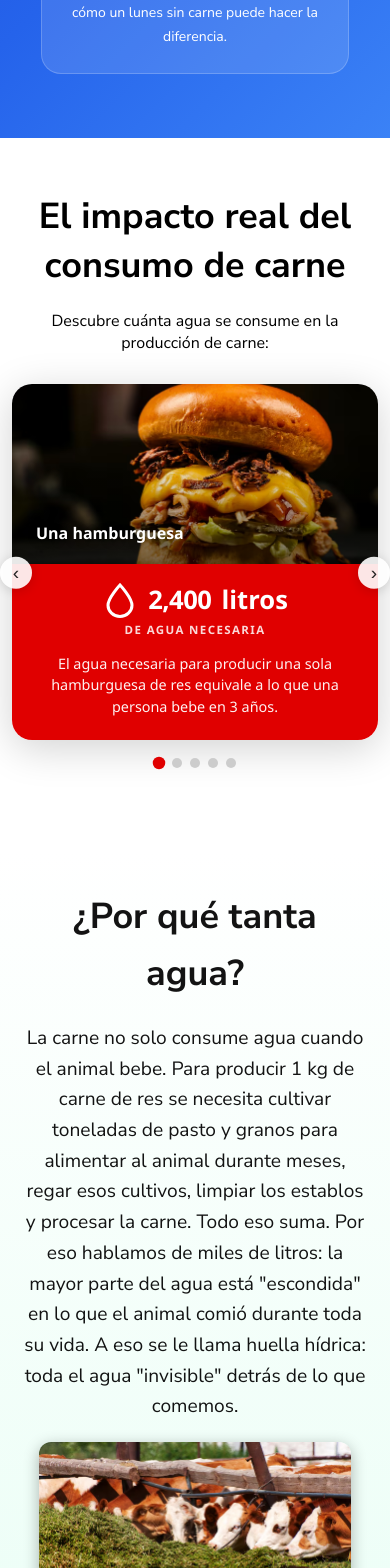
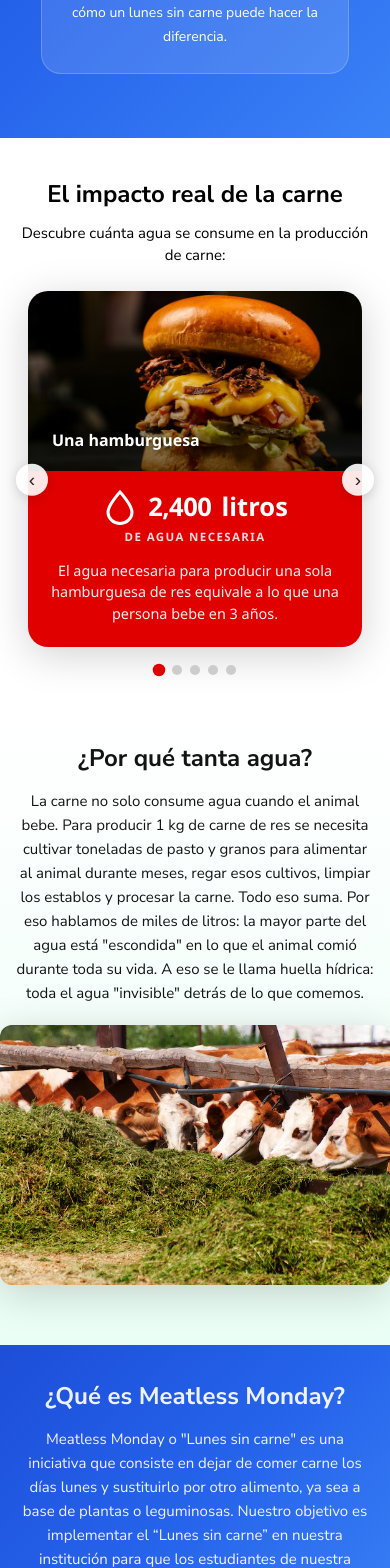
Before and after one commit to angelarivass/meatless-monday, a React (Vite) app: page / in a window 390 px wide. Shown: the part 432-2000 px from the top of the page. Built offline with nearby package versions, Linux system fonts and the light colour scheme.

Commit message:
Responsiveness

```diff
--- a/src/sections/Consumo/Consumo.css
+++ b/src/sections/Consumo/Consumo.css
@@ -17,9 +17,7 @@ body {
     max-width: 800px;
     line-height: 1.6;
     opacity: 0.92;
-    max-width: 800px;
     margin: 0 auto;
-
 }
 
 .grid-consumo {
@@ -27,16 +25,18 @@ body {
 }
 
 .container-consumo p {
-    font-size: larger;
+    font-size: 16px;
 }
 
 .imagen {
   display: block;
+  width: 600px;
+  max-width: 100%;
   margin: 36px auto 0;
-  border-radius: 5%;
-  box-shadow: 0 4px 15px rgba(0, 0, 0, 0.3);
-  height: fit-content;
+  border-radius: 7%;
+  box-shadow: 0 8px 40px rgba(0, 0, 0, 0.18);
 }
+
 .imagen-container {
   display: flex;
   justify-content: center;
@@ -49,10 +49,27 @@ body {
     margin-bottom: 20px;
 }
 
-@media (max-width: 768px) {
+@media (max-width: 600px) {
+  .container-consumo {
+    padding: 24px 16px 0;
+  }
+
+  .title {
+    font-size: 24px;
+    margin-bottom: 12px;
+  }
+
+  .container-consumo p {
+    font-size: 15px;
+  }
+
   .imagen {
-    width: 80%;
+    width: 100%;
     border-radius: 12px;
     margin: 20px auto 0;
   }
+
+  .imagen-container {
+    padding-bottom: 60px;
+  }
 }
--- a/src/sections/Impact/Impact.css
+++ b/src/sections/Impact/Impact.css
@@ -30,8 +30,24 @@ body {
     margin-bottom: 32px;
 }
 
+
 @media (max-width: 600px) {
-    .title { font-size: 26px;}
-    .titles p { font-size: 16px; }
-    .titles { padding: 54px 24px 30px; }
+    .titles {
+        padding: 40px 16px 24px;
+    }
+
+    .title {
+        font-size: 24px;
+        margin-bottom: 12px;
+    }
+
+    .titles p {
+        font-size: 15px;
+        line-height: 1.5;
+    }
+
+    .grid {
+        margin-bottom: 20px;
+        padding: 0 16px;
+    }
 }
--- a/src/sections/Impact/Impact.tsx
+++ b/src/sections/Impact/Impact.tsx
@@ -44,7 +44,7 @@ const slides: CarouselSlide[] = [
     {
         image: cdmx,
         label: "México consume",
-        stat: "2,000,000",
+        stat: "2 mill.",
         statUnit: "de toneladas",
         statLabel: "de carne de res al año",
         description: "Eso equivale a 30.8 billones de litros de agua. Suficiente para abastecer a la Ciudad de México por más de 8 años.",
@@ -55,7 +55,7 @@ export default function Impact() {
     return (
         <div>
             <div className="titles">
-                <h1 className="title">El impacto real del consumo de carne</h1>
+                <h1 className="title">El impacto real de la carne</h1>
                 <p>Descubre cuánta agua se consume en la producción de carne:</p>
             </div>
 
--- a/src/sections/MeatlessMonday/MeatlessMonday.css
+++ b/src/sections/MeatlessMonday/MeatlessMonday.css
@@ -1,26 +1,21 @@
 .grid-meatless {
-    /* background: linear-gradient(180deg, #e9fef5 0%, #e9fef5 100%); */
-      background: linear-gradient(135deg, #1d4ed8 0%, #2563eb 50%, #3b82f6 100%);
-
+    background: linear-gradient(135deg, #1d4ed8 0%, #2563eb 50%, #3b82f6 100%);
 }
-
 
 .container-meatless {
     display: flex;
     flex-direction: column;
     align-items: center;
     text-align: center;
-    padding: 46px 24px 46px;
+    padding: 46px 24px;
     max-width: 800px;
     line-height: 1.6;
     opacity: 0.92;
-    max-width: 800px;
     margin: 0 auto;
-
 }
 
 .container-meatless p {
-    font-size: larger;
+    font-size: 16px;
     color: white;
 }
 
@@ -29,3 +24,18 @@
     margin-bottom: 20px;
     color: white;
 }
+
+@media (max-width: 600px) {
+    .container-meatless {
+        padding: 32px 16px;
+    }
+
+    .title-meatless {
+        font-size: 24px;
+        margin-bottom: 12px;
+    }
+
+    .container-meatless p {
+        font-size: 15px;
+    }
+}
--- a/src/sections/Razones/Razones.css
+++ b/src/sections/Razones/Razones.css
@@ -1,3 +1,47 @@
+* {
+    margin: 0;
+    padding: 0;
+    box-sizing: border-box;
+}
+
+body {
+    font-family: "Nunito Sans", sans-serif;
+}
+
+.titles {
+    display: flex;
+    flex-direction: column;
+    align-items: center;
+    text-align: center;
+    padding: 64px 24px 32px;
+}
+
+.titles p {
+    font-size: 16px;
+}
+
+.title {
+    font-size: 34px;
+    margin-bottom: 20px;
+}
+
+.container {
+    background: linear-gradient(180deg, #e9fef5 0%, #e8f4fd 100%);
+    padding-top: 36px;
+}
+
+.infoBox-ahorro {
+    display: flex;
+    flex-direction: column;
+    align-items: center;
+    text-align: center;
+    padding: 64px 24px 32px;
+}
+
+.grid {
+    margin-bottom: 84px;
+}
+
 .razones-grid {
     display: grid;
     grid-template-columns: repeat(2, 1fr);
@@ -7,7 +51,7 @@
     margin: 0 auto;
 }
 
-.container-razones-title{
+.container-razones-title {
     display: flex;
     flex-direction: column;
     align-items: center;
@@ -16,9 +60,7 @@
     max-width: 800px;
     line-height: 1.6;
     opacity: 0.92;
-    max-width: 800px;
     margin: 0 auto;
-
 }
 
 .container-razones {
@@ -26,17 +68,52 @@
 }
 
 .container-razones-title p {
-    font-size:larger;
+    font-size: 16px;
 }
 
-.title-razones{
+.title-razones {
     font-size: 36px;
     margin-bottom: 20px;
 }
 
 @media (max-width: 600px) {
+    .titles {
+        padding: 40px 16px 24px;
+    }
+
+    .title {
+        font-size: 24px;
+        margin-bottom: 12px;
+    }
+
+    .titles p {
+        font-size: 15px;
+    }
+
+    .grid {
+        margin-bottom: 40px;
+    }
+
+    .infoBox-ahorro {
+        padding: 32px 16px 24px;
+    }
+
     .razones-grid {
         grid-template-columns: 1fr;
-    padding: 20px;
+        padding: 16px;
+        gap: 16px;
+    }
+
+    .container-razones-title {
+        padding: 40px 16px 16px;
+    }
+
+    .title-razones {
+        font-size: 24px;
+        margin-bottom: 12px;
+    }
+
+    .container-razones-title p {
+        font-size: 15px;
     }
 }
```
Lines whose indentation alone changed are shown as unchanged.
